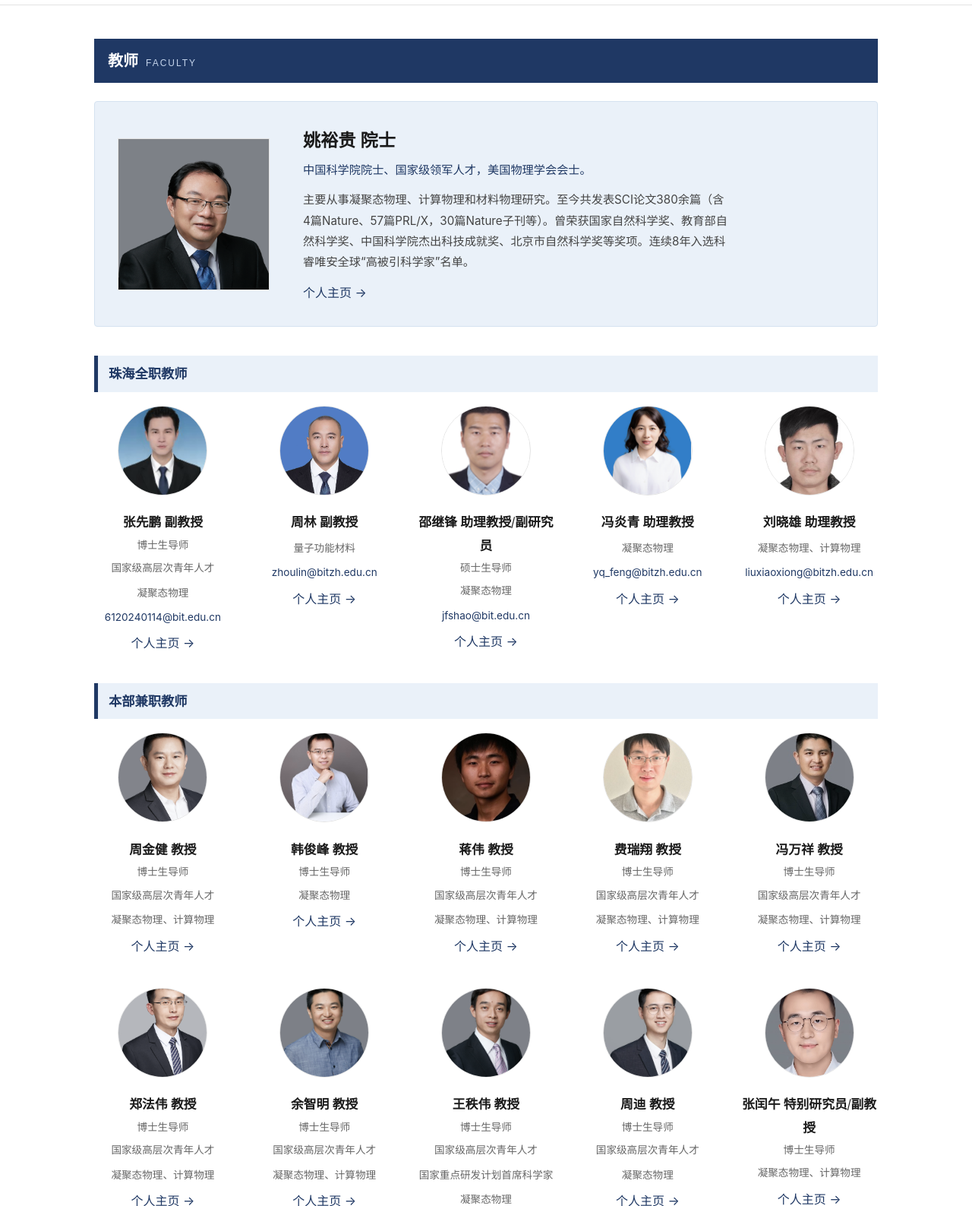
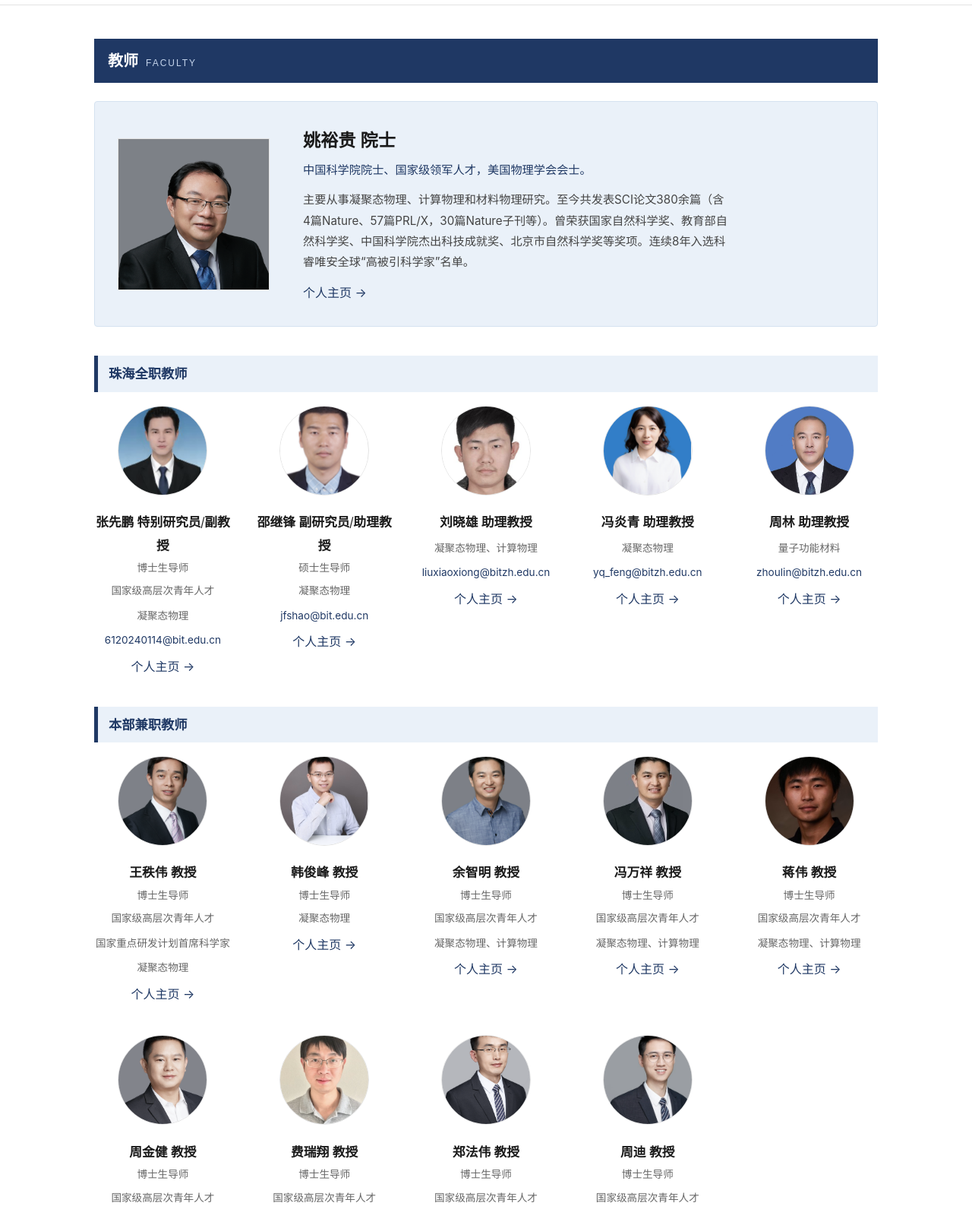
Before and after one commit to Liu-Xiaoxiong/group-page, a plain HTML site: page team.html in a window 1280 px wide. Shown: the part 63-1650 px from the top of the page at 76% size. Drawn offline with Linux system fonts and the light colour scheme.

Commit message:
version 0.2

```diff
--- a/team.html
+++ b/team.html
@@ -9,7 +9,7 @@
 <body>
 <header><nav class="nav">
   <a class="logo" href="index.html">量子材料珠港澳国际研究团队</a>
-  <ul><li><a href="index.html">首页</a></li><li><a href="research.html">研究方向</a></li><li><a href="team.html" class="active">团队成员</a></li><li><a href="publications.html">科研成果</a></li><li><a href="news.html">新闻动态</a></li><li><a href="contact.html">联系我们</a></li><li class="lang"><a href="en/team.html">EN</a></li>
+  <ul><li><a href="index.html" class="active">首页</a></li><li><a href="research.html">研究方向</a></li><li><a href="team.html">团队成员</a></li><li><a href="facilities.html">实验设施</a></li><li><a href="publications.html">科研成果</a></li><li><a href="news.html">新闻动态</a></li><li><a href="contact.html">联系我们</a></li><li class="lang"><a href="en/index.html">EN</a></li>
 </ul>
 </nav></header>
 <section><div class="wrap">
@@ -29,7 +29,7 @@
   <div class="faculty-grid">
     <div class="fm">
       <img src="./figures/xianpeng_zhang.jpeg" alt="xianpengzhang">
-      <h4>张先鹏 副教授</h4><span class="role">博士生导师</span>
+      <h4>张先鹏 特别研究员/副教授</h4><span class="role">博士生导师</span>
       <p>国家级高层次青年人才</p>
       <p>凝聚态物理</p>
       <p><a href="mailto:6120240114@bit.edu.cn">6120240114@bit.edu.cn</a></p>
@@ -37,20 +37,22 @@
     </div>
 
     <div class="fm">
-      <img src="./figures/lin_zhou.png" alt="xianpengzhang">
-      <h4>周林 副教授</h4><span class="role"></span>
-      <p>量子功能材料</p>
-      <p><a href="mailto:zhoulin@bitzh.edu.cn">zhoulin@bitzh.edu.cn</a></p>
-      <a href="https://hy.bitzh.edu.cn/szdw/jsml/fgzc/5f61299bc703470898ac6938796555d9.htm">个人主页 →</a>
-    </div>
-
-    <div class="fm">
       <img src="./figures/jifeng_shao.png" alt="xianpengzhang">
-      <h4>邵继锋 助理教授/副研究员</h4><span class="role">硕士生导师</span>
+      <h4>邵继锋 副研究员/助理教授</h4><span class="role">硕士生导师</span>
       <p>凝聚态物理</p>
       <p><a href="mailto:jfshao@bit.edu.cn">jfshao@bit.edu.cn</a></p>
       <a href="https://hy.bitzh.edu.cn/szdw/jsml/zjjyxzc/14fdc9c021da4e64b488cb9a93d4d212.htm">个人主页 →</a>
     </div>
+
+
+    <div class="fm">
+      <img src="./figures/xiaoxiong_liu.jpeg" alt="xianpengzhang">
+      <h4>刘晓雄 助理教授</h4><span class="role"></span>
+      <p>凝聚态物理、计算物理</p>
+      <p><a href="mailto:liuxiaoxiong@bitzh.edu.cn">liuxiaoxiong@bitzh.edu.cn</a></p>
+      <a href="https://hy.bitzh.edu.cn/szdw/jsml/zjjyxzc/f4a6f4cda0a540cf9fc1a7ceed866f43.htm">个人主页 →</a>
+    </div>
+
 
     <div class="fm">
       <img src="./figures/yanqing_feng.png" alt="xianpengzhang">
@@ -60,25 +62,29 @@
       <a href="https://hy.bitzh.edu.cn/szdw/jsml/fgzc/1258d5696f024f299e2b3f910063e5b8.htm">个人主页 →</a>
     </div>
 
+
     <div class="fm">
-      <img src="./figures/xiaoxiong_liu.jpeg" alt="xianpengzhang">
-      <h4>刘晓雄 助理教授</h4><span class="role"></span>
-      <p>凝聚态物理、计算物理</p>
-      <p><a href="mailto:liuxiaoxiong@bitzh.edu.cn">liuxiaoxiong@bitzh.edu.cn</a></p>
-      <a href="https://hy.bitzh.edu.cn/szdw/jsml/zjjyxzc/f4a6f4cda0a540cf9fc1a7ceed866f43.htm">个人主页 →</a>
+      <img src="./figures/lin_zhou.png" alt="xianpengzhang">
+      <h4>周林 助理教授</h4><span class="role"></span>
+      <p>量子功能材料</p>
+      <p><a href="mailto:zhoulin@bitzh.edu.cn">zhoulin@bitzh.edu.cn</a></p>
+      <a href="https://hy.bitzh.edu.cn/szdw/jsml/fgzc/5f61299bc703470898ac6938796555d9.htm">个人主页 →</a>
     </div>
 
   </div>
 
   <h2 class="group-label">本部兼职教师</h2>
   <div class="faculty-grid">
+
     <div class="fm">
-      <img src="./figures/Affiliated/jinjian.png" alt="all">
-      <h4>周金健 教授</h4><span class="role">博士生导师</span>
+      <img src="./figures/Affiliated/zhiwei.png" alt="all">
+      <h4>王秩伟 教授</h4><span class="role">博士生导师</span>
       <p>国家级高层次青年人才</p>
-      <p>凝聚态物理、计算物理</p>
-      <a href="https://physics.bit.edu.cn/szdw/szml/zzsyry/ALL_03/055ed0cf00024005bdb5027039c2c86e.htm">个人主页 →</a>
+      <p>国家重点研发计划首席科学家</p>
+      <p>凝聚态物理</p>
+      <a href="https://physics.bit.edu.cn/szdw/szml/fgjzc/zgjzc01/188fe4a77fb040dfafcd3d2dfe1485a7.htm">个人主页 →</a>
     </div>
+
 
     <div class="fm">
       <img src="./figures/Affiliated/junfeng.png" alt="all">
@@ -86,6 +92,24 @@
       <p>凝聚态物理</p>
       <a href="https://physics.bit.edu.cn/szdw/szml/fgjzc/ALL_01/d47e58e0727442a4a4df0adc6960d664.htm">个人主页 →</a>
     </div>
+
+
+    <div class="fm">
+      <img src="./figures/Affiliated/zhiming.png" alt="all">
+      <h4>余智明 教授</h4><span class="role">博士生导师</span>
+      <p>国家级高层次青年人才</p>
+      <p>凝聚态物理、计算物理</p>
+      <a href="https://physics.bit.edu.cn/szdw/szml/zzsyry/ALL_03/43f1600a48744cc49603b1849c8860d2.htm">个人主页 →</a>
+    </div>
+
+    <div class="fm">
+      <img src="./figures/Affiliated/wanxiang.png" alt="all">
+      <h4>冯万祥 教授</h4><span class="role">博士生导师</span>
+      <p>国家级高层次青年人才</p>
+      <p>凝聚态物理、计算物理</p>
+      <a href="https://physics.bit.edu.cn/szdw/szml/zzsyry/ALL_03/3aff3180c0d64ba583922a0b9b1f942a.htm">个人主页 →</a>
+    </div>
+
 
     <div class="fm">
       <img src="./figures/Affiliated/wei.png" alt="all">
@@ -96,6 +120,16 @@
     </div>
 
     <div class="fm">
+      <img src="./figures/Affiliated/jinjian.png" alt="all">
+      <h4>周金健 教授</h4><span class="role">博士生导师</span>
+      <p>国家级高层次青年人才</p>
+      <p>凝聚态物理、计算物理</p>
+      <a href="https://physics.bit.edu.cn/szdw/szml/zzsyry/ALL_03/055ed0cf00024005bdb5027039c2c86e.htm">个人主页 →</a>
+    </div>
+
+
+
+    <div class="fm">
       <img src="./figures/Affiliated/ruixiang.png" alt="all">
       <h4>费瑞翔 教授</h4><span class="role">博士生导师</span>
       <p>国家级高层次青年人才</p>
@@ -103,13 +137,6 @@
       <a href="https://physics.bit.edu.cn/szdw/szml/zzsyry/ALL_03/5b205eab6eb043f485adec04e5669253.htm">个人主页 →</a>
     </div>
 
-    <div class="fm">
-      <img src="./figures/Affiliated/wanxiang.png" alt="all">
-      <h4>冯万祥 教授</h4><span class="role">博士生导师</span>
-      <p>国家级高层次青年人才</p>
-      <p>凝聚态物理、计算物理</p>
-      <a href="https://physics.bit.edu.cn/szdw/szml/zzsyry/ALL_03/3aff3180c0d64ba583922a0b9b1f942a.htm">个人主页 →</a>
-    </div>
 
     <div class="fm">
       <img src="./figures/Affiliated/fawei.png" alt="all">
@@ -119,24 +146,6 @@
       <a href="https://physics.bit.edu.cn/szdw/szml/zzsyry/ALL_03/a01f336a73184543aca9e6c5f475c18a.htm">个人主页 →</a>
     </div>
 
-    <div class="fm">
-      <img src="./figures/Affiliated/zhiming.png" alt="all">
-      <h4>余智明 教授</h4><span class="role">博士生导师</span>
-      <p>国家级高层次青年人才</p>
-      <p>凝聚态物理、计算物理</p>
-      <a href="https://physics.bit.edu.cn/szdw/szml/zzsyry/ALL_03/43f1600a48744cc49603b1849c8860d2.htm">个人主页 →</a>
-    </div>
-
-
-
-    <div class="fm">
-      <img src="./figures/Affiliated/zhiwei.png" alt="all">
-      <h4>王秩伟 教授</h4><span class="role">博士生导师</span>
-      <p>国家级高层次青年人才</p>
-      <p>国家重点研发计划首席科学家</p>
-      <p>凝聚态物理</p>
-      <a href="https://physics.bit.edu.cn/szdw/szml/fgjzc/zgjzc01/188fe4a77fb040dfafcd3d2dfe1485a7.htm">个人主页 →</a>
-    </div>
 
     <div class="fm">
       <img src="./figures/Affiliated/di.png" alt="all">
@@ -146,6 +155,7 @@
       <a href="https://physics.bit.edu.cn/szdw/szml/zgjzc/ALL/47eaaa2b214a4ccc813cca856b652478.htm">个人主页 →</a>
     </div>
 
+<!--
     <div class="fm">
       <img src="./figures/Affiliated/runwu.png" alt="all">
       <h4>张闰午 特别研究员/副教授</h4><span class="role">博士生导师</span>
@@ -174,7 +184,7 @@
       <p>凝聚态物理、计算物理</p>
       <a href="https://physics.bit.edu.cn/szdw/szml/zzsyry/ALL_03/ebd6fd96e2fa4435a6ee1ea791376e9f.htm">个人主页 →</a>
     </div>
-
+-->
 
 
 
```
Also changed, not shown: contact.html (+1 -1 lines), facilities.html (added, +29 -0 lines), index.html (+1 -1 lines), news.html (+1 -1 lines), publications.html (+1 -1 lines), research.html (+1 -1 lines).
